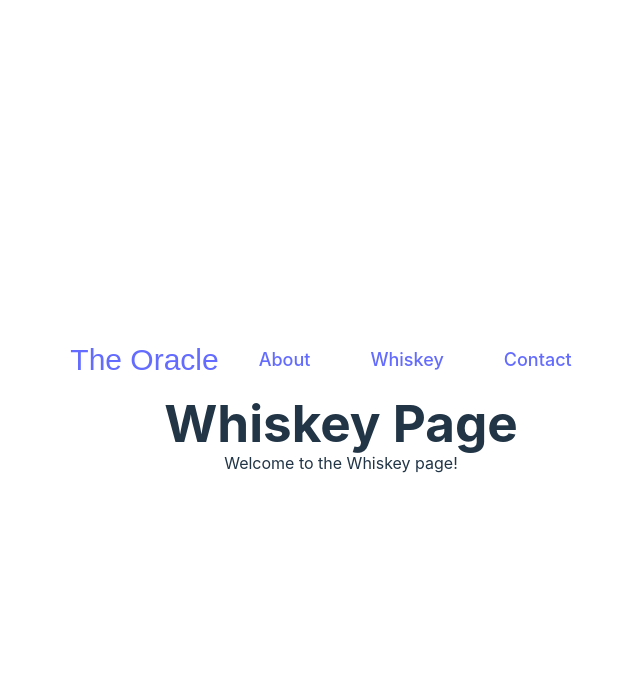
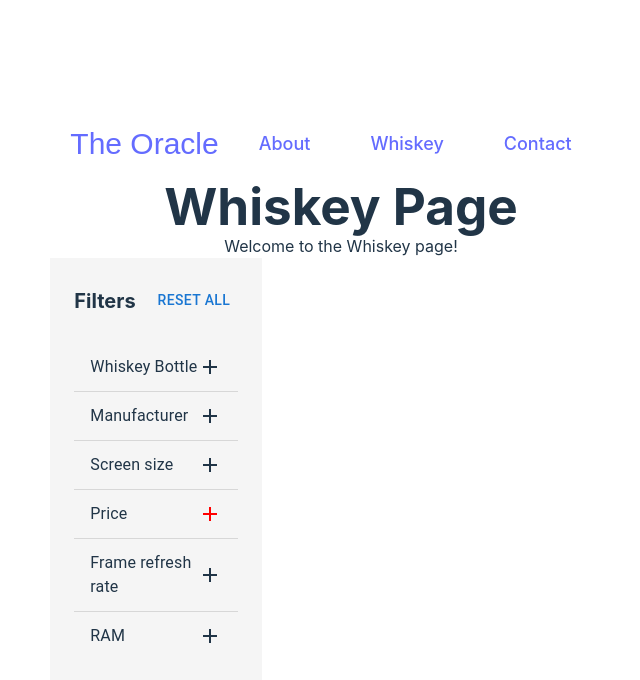
Before and after one commit to RAYMUNDOOOO/savior-iq, a React (Vite) app: page /whiskey in a window 1280 px wide. Shown: the top 680 px of the page, without its empty margins (299-939 px from the left). Built offline with nearby package versions, Linux system fonts and the light colour scheme.

Commit message:
side bar filter

```diff
--- /dev/null
+++ b/src/components/SideFilter.jsx
@@ -0,0 +1,195 @@
+import React from "react";
+import {
+  Autocomplete,
+  Box,
+  Button,
+  Checkbox,
+  Collapse,
+  Divider,
+  FormControl,
+  InputLabel,
+  List,
+  ListItem,
+  ListItemText,
+  MenuItem,
+  Select,
+  TextField
+} from "@mui/material";
+import { Add, Remove } from "@mui/icons-material";
+
+const filters = [
+  {
+    label: "Whiskey Bottle",
+    type: "autocomplete",
+    options: ["Lorem ipsum", "Lorem ipsum"]
+  },
+  {
+    label: "Manufacturer",
+    type: "autocomplete",
+    options: ["Asus", "Lenovo", "Dell", "Apple", "Samsung"]
+  },
+  {
+    label: "Screen size",
+    type: "checkbox",
+    options: ["13in", "14in", "15.6in", "Over 15.6in"]
+  },
+  {
+    label: "Price",
+    type: "checkbox",
+    options: ["< $1000", "$1000-$1400", "$1400-$2000", "> $2000"],
+    required: true
+  },
+  {
+    label: "Frame refresh rate",
+    type: "checkbox",
+    options: ["61-99 Hz", "100-120 Hz", "121-144 Hz", "145-240 Hz"]
+  },
+  {
+    label: "RAM",
+    type: "checkbox",
+    options: ["< 2GB", "2-4 GB", "4-8 GB", "8-16 GB"]
+  }
+];
+
+export default function SideFilter() {
+  const [openFilters, setOpenFilters] = React.useState({});
+  const [filterValues, setFilterValues] = React.useState({});
+
+  const handleToggleFilter = (filterLabel) => {
+    setOpenFilters((prevOpenFilters) => ({
+      ...prevOpenFilters,
+      [filterLabel]: !prevOpenFilters[filterLabel]
+    }));
+  };
+
+  const handleFilterChange = (event) => {
+    setFilterValues((prevFilterValues) => ({
+      ...prevFilterValues,
+      [event.target.name]: event.target.value
+    }));
+  };
+
+  const handleAutocompleteChange = (event, value, filterLabel) => {
+    setFilterValues((prevFilterValues) => ({
+      ...prevFilterValues,
+      [filterLabel]: value
+    }));
+  };
+
+  const handleCheckboxChange = (event) => {
+    setFilterValues((prevFilterValues) => ({
+      ...prevFilterValues,
+      [event.target.name]: event.target.checked
+        ? [...(prevFilterValues[event.target.name] || []), event.target.value]
+        : prevFilterValues[event.target.name].filter(
+            (value) => value !== event.target.value
+          )
+    }));
+  };
+
+  const handleResetAll = () => {
+    setOpenFilters({});
+    setFilterValues({});
+  };
+
+  return (
+    <Box sx={{ bgcolor: "#F5F5F5", width: "212px", p: "24px" }}>
+      <Box
+        display="flex"
+        justifyContent="space-between"
+        alignItems="center"
+        mb={2}
+      >
+        <Box fontSize="h6.fontSize" fontWeight="bold">
+          Filters
+        </Box>
+        <Button variant="text" color="primary" onClick={handleResetAll}>
+          Reset All
+        </Button>
+      </Box>
+      <List>
+        {filters.map((filter, index) => (
+          <React.Fragment key={filter.label}>
+            <ListItem button onClick={() => handleToggleFilter(filter.label)}>
+              <ListItemText primary={filter.label} />
+              {openFilters[filter.label] ? (
+                <Remove sx={{ color: filter.required ? "red" : undefined }} />
+              ) : (
+                <Add sx={{ color: filter.required ? "red" : undefined }} />
+              )}
+            </ListItem>
+            <Collapse
+              in={openFilters[filter.label]}
+              timeout="auto"
+              unmountOnExit
+            >
+              {filter.type === "autocomplete" && (
+                <ListItem sx={{ pl: 4 }}>
+                  <Autocomplete
+                    options={filter.options}
+                    renderInput={(params) => (
+                      <TextField {...params} label={filter.label} fullWidth />
+                    )}
+                    onChange={(event, value) =>
+                      handleAutocompleteChange(event, value, filter.label)
+                    }
+                    sx={{
+                      width: "100%",
+                      "& .MuiOutlinedInput-root": {
+                        border: "none"
+                      }
+                    }}
+                  />
+                </ListItem>
+              )}
+              {filter.type === "select" && (
+                <ListItem sx={{ pl: 4 }}>
+                  <FormControl fullWidth>
+                    <InputLabel>{filter.label}</InputLabel>
+                    <Select
+                      label={filter.label}
+                      name={filter.label}
+                      value={filterValues[filter.label] || ""}
+                      onChange={handleFilterChange}
+                    >
+                      {filter.options.map((option) => (
+                        <MenuItem key={option} value={option}>
+                          {option}
+                        </MenuItem>
+                      ))}
+                    </Select>
+                  </FormControl>
+                </ListItem>
+              )}
+              {filter.type === "checkbox" && (
+                <List component="div" disablePadding>
+                  {filter.options.map((option) => (
+                    <ListItem key={option} button sx={{ pl: 4 }}>
+                      <Checkbox
+                        checked={
+                          (Array.isArray(filterValues[filter.label]) &&
+                            filterValues[filter.label].includes(option)) ||
+                          false
+                        }
+                        onChange={handleCheckboxChange}
+                        name={filter.label}
+                        value={option}
+                        sx={{
+                          "&.Mui-checked": {
+                            color: "red"
+                          }
+                        }}
+                      />
+                      <ListItemText primary={option} />
+                    </ListItem>
+                  ))}
+                </List>
+              )}
+            </Collapse>
+            {index < filters.length - 1 && <Divider />}
+          </React.Fragment>
+        ))}
+      </List>
+    </Box>
+  );
+};
--- a/src/pages/About.jsx
+++ b/src/pages/About.jsx
@@ -1,5 +1,6 @@
 import React from "react";
 import Navbar from "../components/NavBar";
+
 
 function About() {
   return (
--- a/src/pages/Whiskey.jsx
+++ b/src/pages/Whiskey.jsx
@@ -1,5 +1,6 @@
 import React from "react";
 import Navbar from "../components/NavBar";
+import SideFilter from "../components/SideFilter";
 
 function Whiskey() {
   return (
@@ -7,6 +8,9 @@ function Whiskey() {
       <Navbar />
       <h1>Whiskey Page</h1>
       <p>Welcome to the Whiskey page!</p>
+      <div>
+        <SideFilter />
+      </div>
     </div>
   );
 }
```
